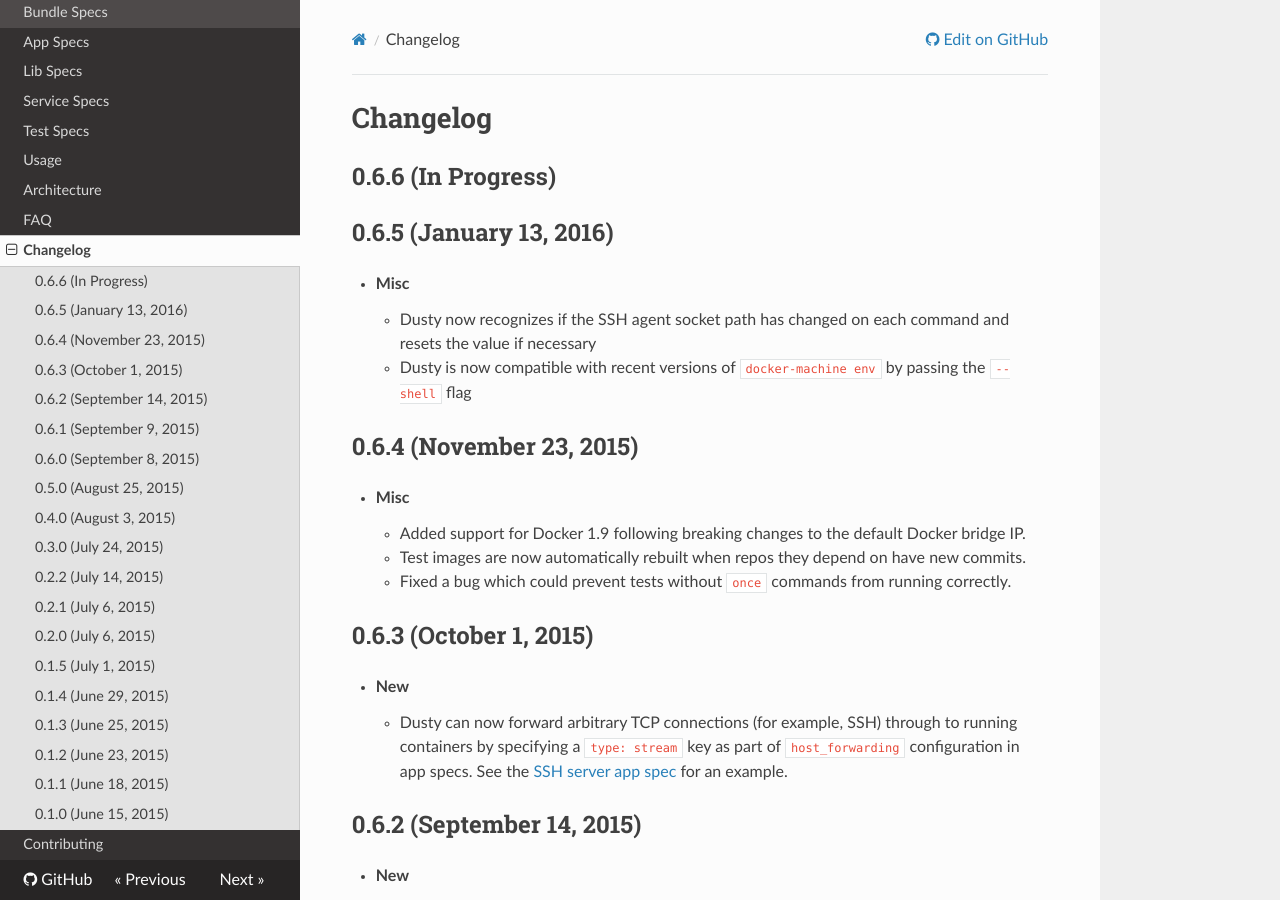
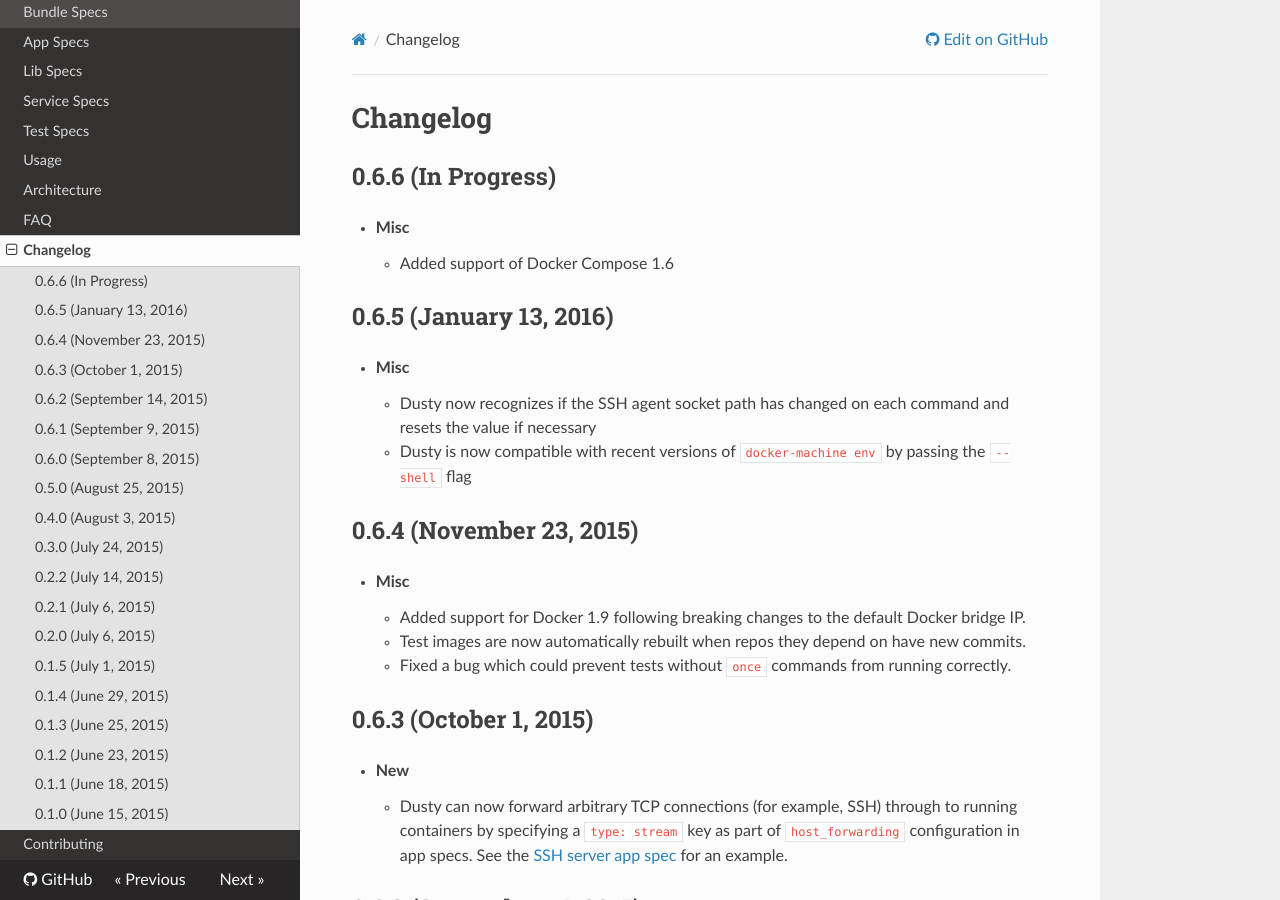
Before and after one commit to gamechanger/dusty, an MkDocs documentation site: the page built from docs/changelog.md, in a window 1280 px wide and 900 px high. Built offline with MkDocs 1.6.1, drawn with Linux system fonts in a browser that asks for light colours; nearby versions of some CDN libraries; old or Windows-style settings are respelled for this version of MkDocs.

Commit message:
add in change log data

```diff
--- a/docs/changelog.md
+++ b/docs/changelog.md
@@ -1,6 +1,8 @@
 # Changelog
 
 ## 0.6.6 (In Progress)
+* **Misc**
+    * Added support of Docker Compose 1.6
 
 ## 0.6.5 (January 13, 2016)
 
```
